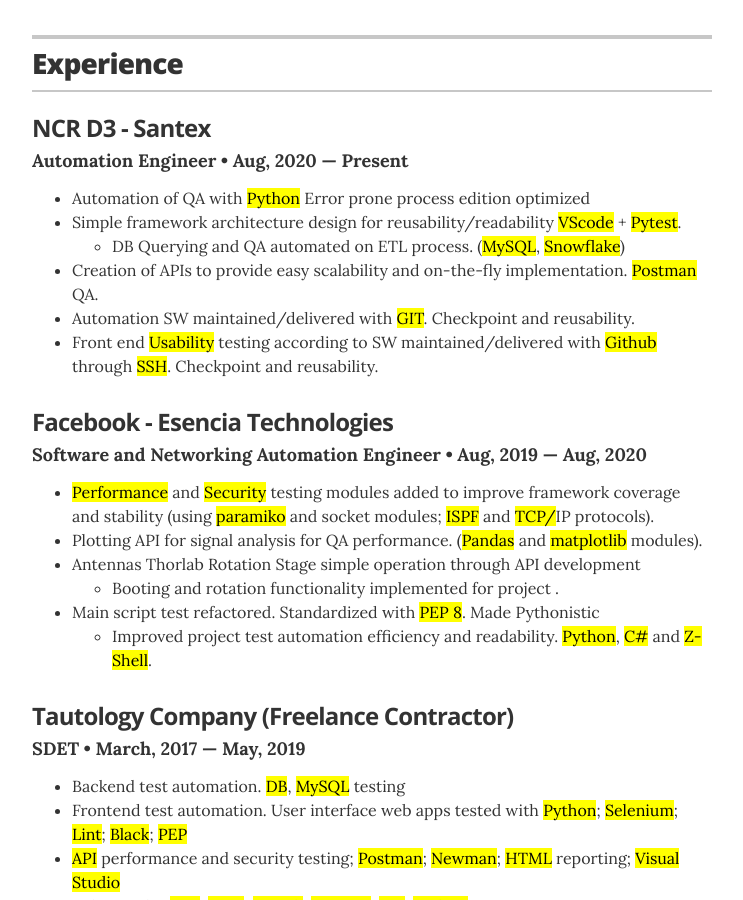
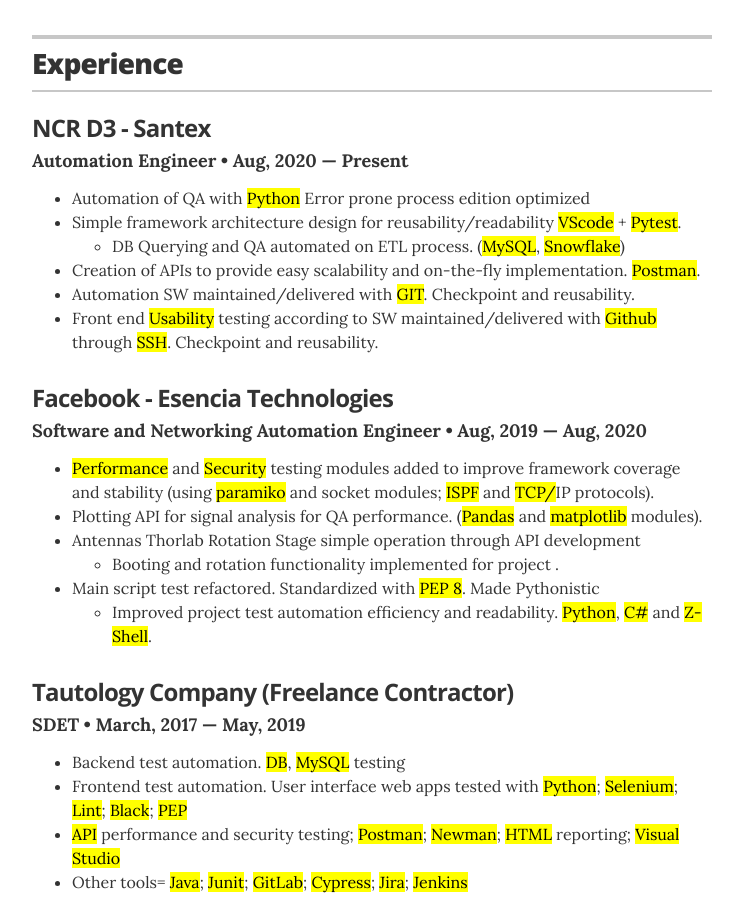
Before and after one commit to alexissoko/alexissoko.github.io, a Jekyll site: the page built from index.html, in a window 1280 px wide and 900 px high, scrolled down 742 px. Shown: the whole window, without its empty margins (268-1011 px from the left). Built offline with Jekyll 4.4.1, drawn with Linux system fonts in a browser that asks for light colours.

Commit message:
remodeling

```diff
--- a/_data/experience.yml
+++ b/_data/experience.yml
@@ -9,7 +9,7 @@
               <ul class="resume-item-list">
                 <li>DB Querying and QA automated on ETL process. (<mark>MySQL</mark>, <mark>Snowflake</mark>)</li>
               </ul>
-              <li>Creation of APIs to provide easy scalability and on-the-fly implementation. <mark>Postman</mark> QA.</li>
+              <li>Creation of APIs to provide easy scalability and on-the-fly implementation. <mark>Postman</mark>.</li>
               <li>Automation SW maintained/delivered with <mark>GIT</mark>. Checkpoint and reusability.</li>
               <li>Front end <mark>Usability</mark> testing according to  SW maintained/delivered with <mark>Github</mark> through <mark>SSH</mark>. Checkpoint and reusability.</li>
             </ul>
```
Also changed, not shown: 1 other file.
